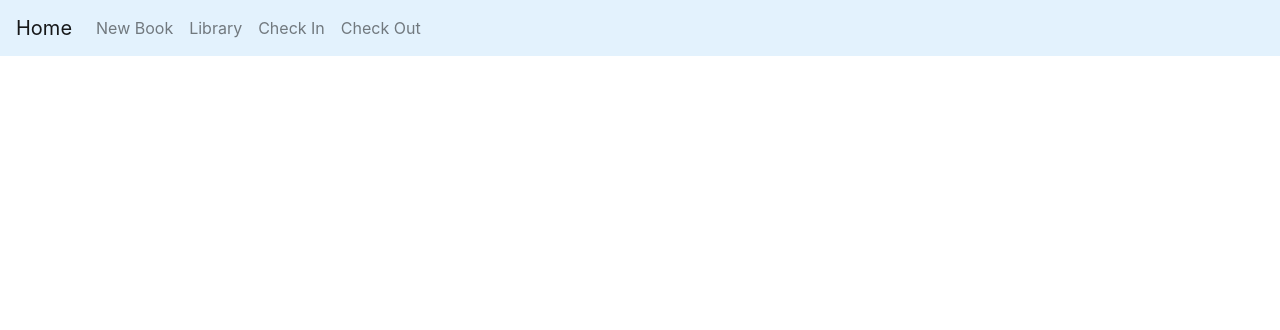
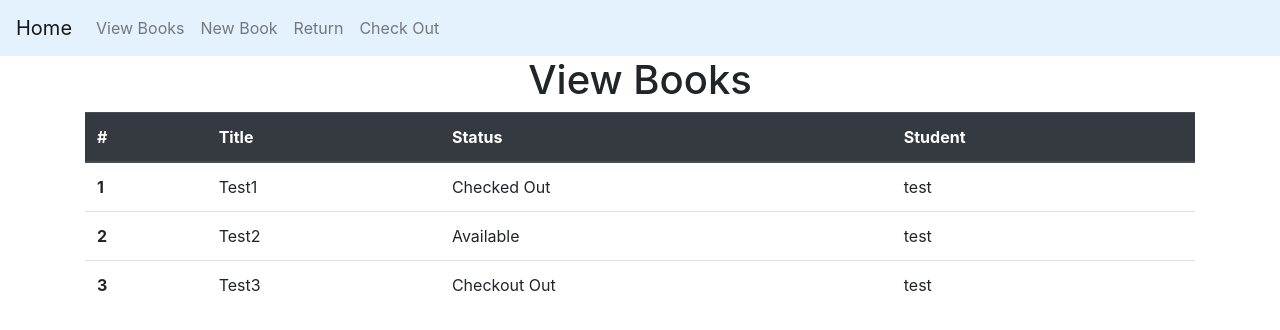
Before and after one commit to mccorxyz/minnehack-2023, a Django app: page /library in a window 1280 px wide. Shown: the top 330 px of the page. Run offline with Django 4.2, Linux system fonts and the light colour scheme.

Commit message:
view books page

```diff
--- a/library_project/library/templates/library/check-in.html
+++ b/library_project/library/templates/library/check-in.html
@@ -1,8 +1,10 @@
 {% extends "base.html" %}
 
-{% block title %}Check In{% endblock %}
+{% block title %}Return{% endblock %}
 
 {% block content %}
 
+<h1>Return Book</h1>
+
 
 {% endblock %}
--- a/library_project/library/templates/library/check-out.html
+++ b/library_project/library/templates/library/check-out.html
@@ -4,5 +4,7 @@
 
 {% block content %}
 
+<h1>Check Out Book</h1>
+
 
 {% endblock %}
--- a/library_project/library/templates/library/library.html
+++ b/library_project/library/templates/library/library.html
@@ -4,5 +4,42 @@
 
 {% block content %}
 
+<div class="container">
+
+
+<h1 class="text-center">View Books</h1>
+
+<table class="table">
+  <thead class="thead-dark">
+    <tr>
+      <th scope="col">#</th>
+      <th scope="col">Title</th>
+      <th scope="col">Status</th>
+      <th scope="col">Student</th>
+    </tr>
+  </thead>
+  <tbody>
+    <tr>
+      <th scope="row">1</th>
+      <td>Test1</td>
+      <td>Checked Out</td>
+      <td>test</td>
+    </tr>
+    <tr>
+      <th scope="row">2</th>
+      <td>Test2</td>
+      <td>Available</td>
+      <td>test</td>
+    </tr>
+    <tr>
+      <th scope="row">3</th>
+      <td>Test3</td>
+      <td>Checkout Out</td>
+      <td>test</td>
+    </tr>
+  </tbody>
+</table>
+
+</div>
 
 {% endblock %}
--- a/library_project/website/templates/base.html
+++ b/library_project/website/templates/base.html
@@ -8,18 +8,18 @@
 <body>
 
   {% block navbar %}
-  <nav class="navbar navbar-expand-lg navbar-light" style="background-color: #e3f2fd;">
+  <nav class="navbar navbar-expand-sm navbar-light" style="background-color: #e3f2fd;">
     <a class="navbar-brand" href="/">Home</a>
     <ul class="navbar-nav mr-auto mt-2 mt-lg-0">
 
       <li class="nav-item">
+        <a class="nav-link" href="/library" tabindex="-1" aria-disabled="true">View Books</a>
+      </li>
+      <li class="nav-item">
         <a class="nav-link" href="/library/new">New Book</a>
       </li>
       <li class="nav-item">
-        <a class="nav-link" href="/library" tabindex="-1" aria-disabled="true">Library</a>
-      </li>
-      <li class="nav-item">
-        <a class="nav-link" href="/library/check-in">Check In</a>
+        <a class="nav-link" href="/library/check-in">Return</a>
       </li>
       <li class="nav-item">
         <a class="nav-link" href="/library/check-out">Check Out</a>
```
Also changed, not shown: library_project/library/templates/library/new-book.html (+13 -0 lines).
